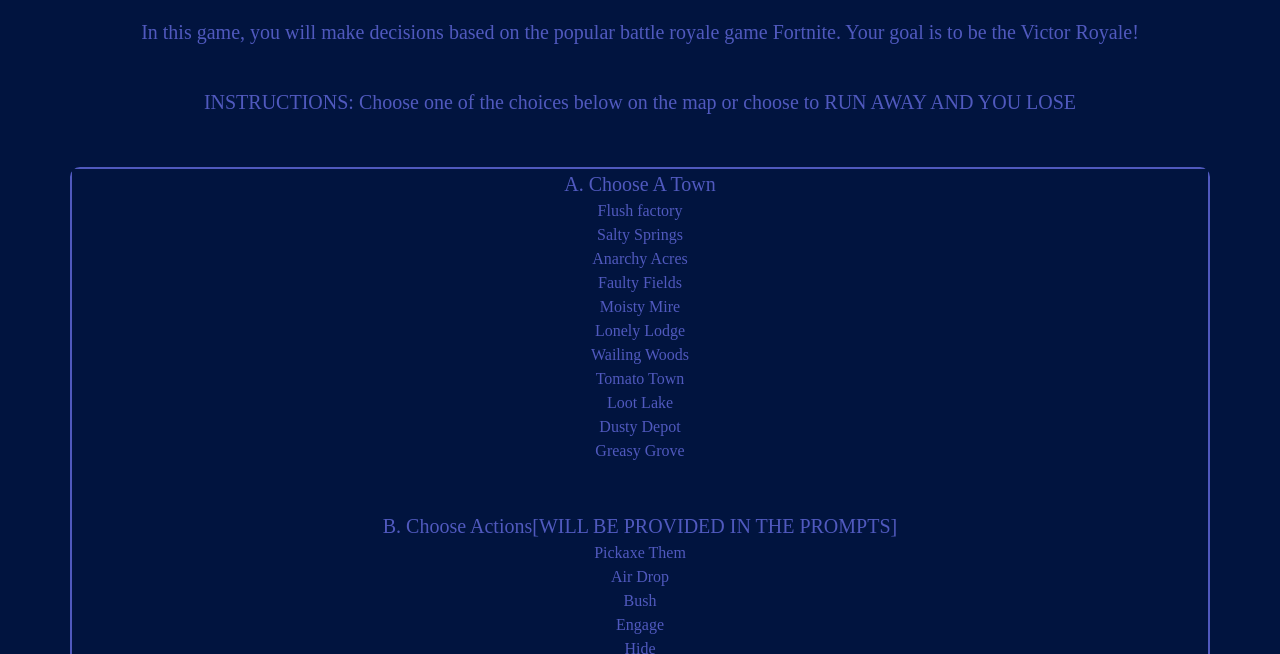
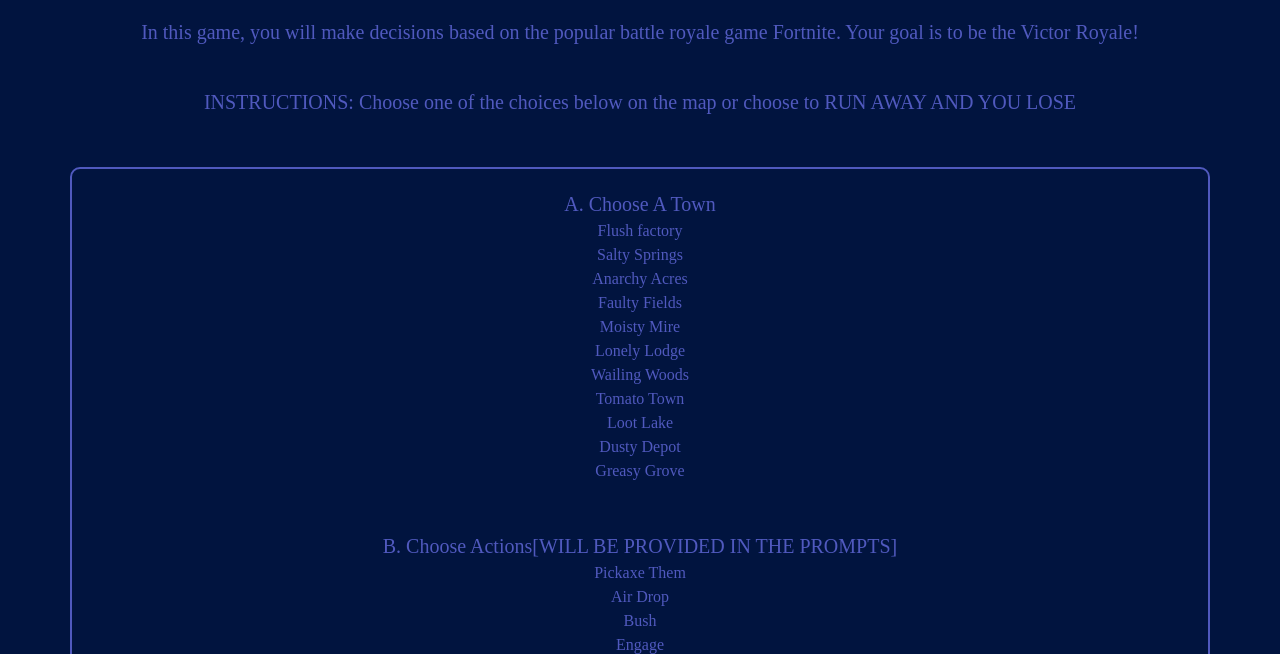
Before and after one commit to Multive018/XstarGram, a plain HTML site: page challenge.html in a window 1280 px wide. Shown: the part 115-769 px from the top of the page. Drawn offline with nearby package versions, Linux system fonts and the light colour scheme; a web font is replaced by a local one.

Commit message:
Update challenge.css

```diff
--- a/challenge.css
+++ b/challenge.css
@@ -120,7 +120,7 @@ ul{
   border: 2px solid var(--secondary-color);
   border-radius: 10px;
   margin: 50px;
-  padding: 0px!important;
+  padding: 20px!important;
 }
 
 ul li{
```
